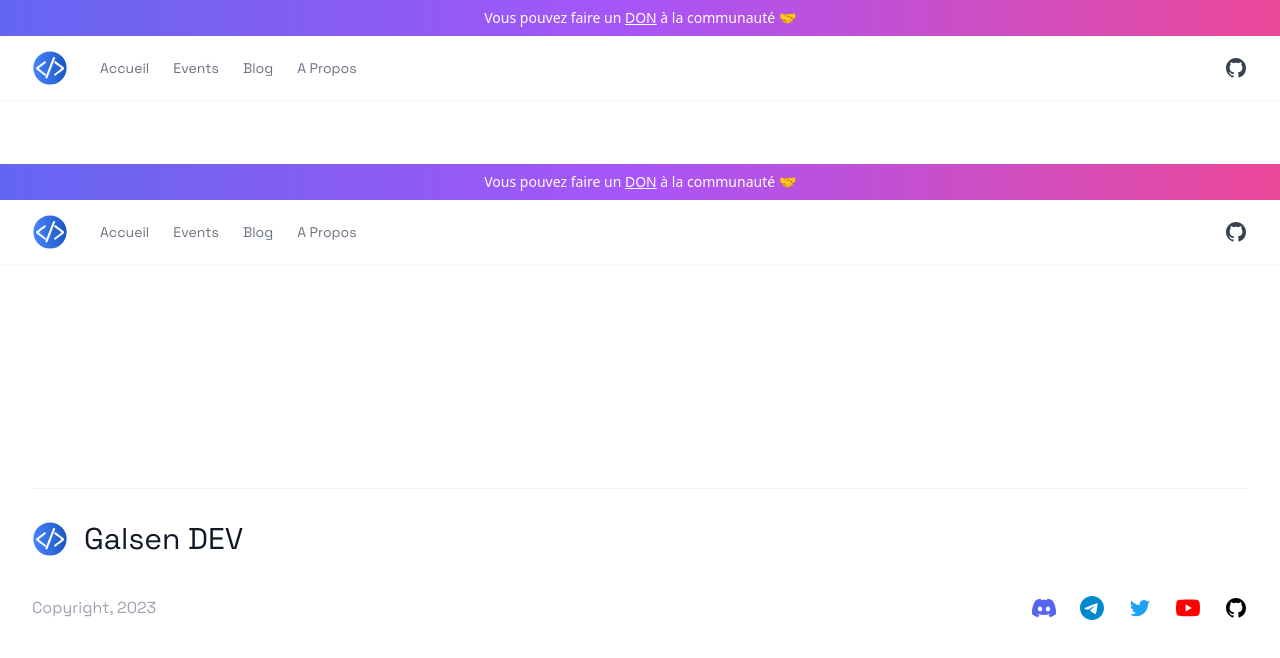
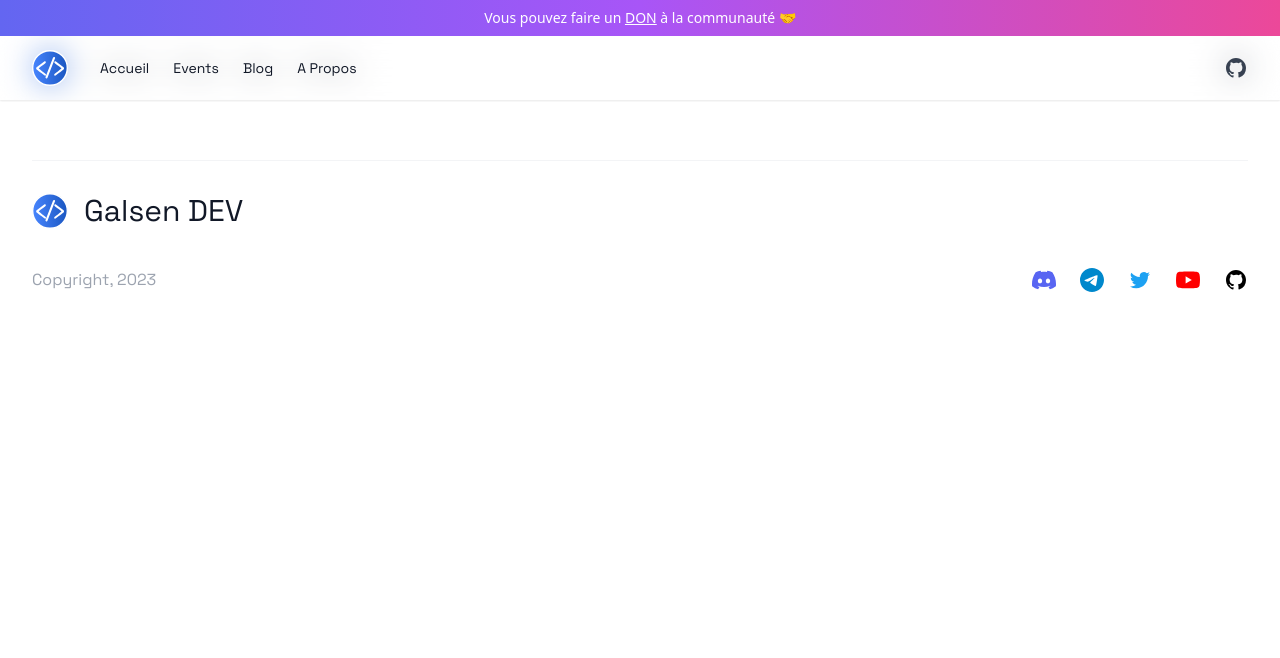
Before and after one commit to GalsenDev221/website, a Next.js app: page /components/Navbar in a window 1280 px wide. Shown: the top 658 px of the page. Built offline with nearby package versions, Linux system fonts and the light colour scheme.

Commit message:
🚀 :: fix & glassmorphic Navbar.

```diff
--- a/src/pages/components/Navbar.tsx
+++ b/src/pages/components/Navbar.tsx
@@ -3,7 +3,6 @@ import { Dialog } from "@headlessui/react"
 import Link from 'next/link'
 
 import Donation from "./announcements/Donation"
-
 import GalsenDevLogo from './GalsenDevLogo'
 
 import { Space_Grotesk } from "@next/font/google"
@@ -22,8 +21,9 @@ const Navbar = () => {
   return (
     // TODO: transform the HTML attributes à la JSX
     <>
+      <div className="fixed w-full z-20 sticky-nav">
         <Donation />
-      <header aria-label="Site Header" className={`${grotesk.className} shadow-sm mb-16`}>
+        <header aria-label="Site Header" className={`${grotesk.className} shadow-sm mb-16 bg-white backdrop-filter backdrop-blur-lg bg-opacity-30`}>
           <div
             className="mx-auto flex h-16 max-w-screen-xl items-center gap-8 px-4 sm:px-6 lg:px-8"
           >
@@ -40,7 +40,7 @@ const Navbar = () => {
                 {link.map((item, index) => (
                   <li key={index}>
                     <Link
-                    className="text-gray-500 transition hover:text-gray-500/75"
+                      className="text-gray-900 transition hover:text-gray-600/75"
                       key={index} href={item.path}
                       >{item.name}
                     </Link>
@@ -86,7 +86,7 @@ const Navbar = () => {
                   </svg>
                 </button>
               </div>
-            <div className="mt-6 flow-root">
+              <div className="mt-12 flow-root">
                 <div className="-my-6 divide-y divide-gray-500/10">
                   {link.map((item, index) => (
                     <div className="space-y-2 py-6" key={index}>
@@ -105,6 +105,7 @@ const Navbar = () => {
             </Dialog.Panel>
           </Dialog>
         </header>
+      </div>
     </>
   )
 }
```
Lines whose indentation alone changed are shown as unchanged.
